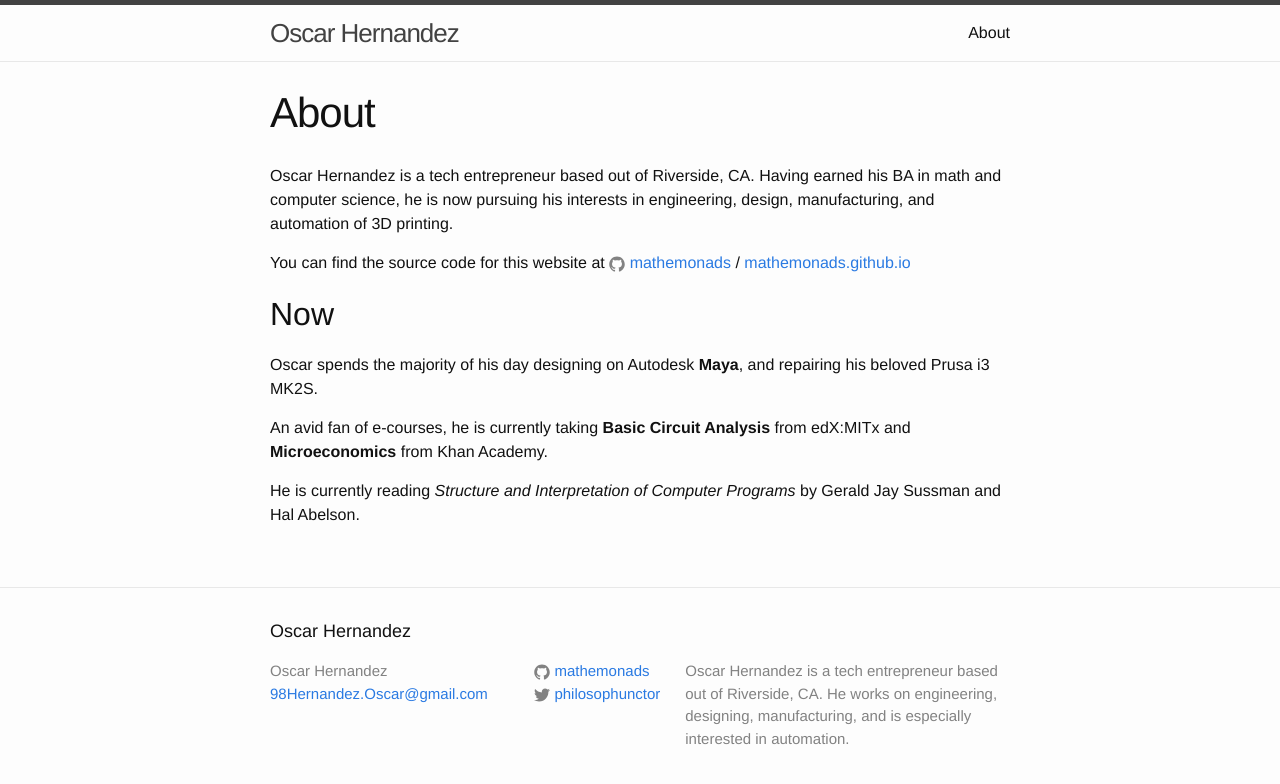
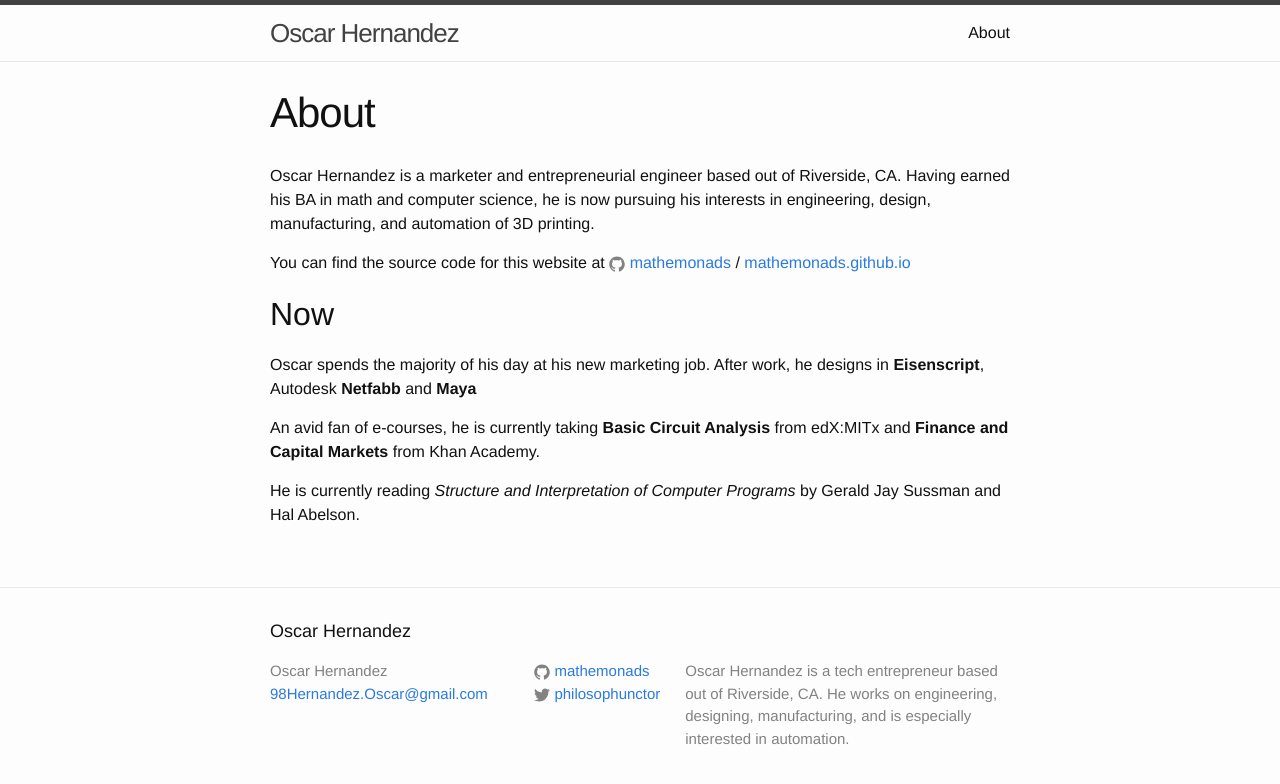
Before and after one commit to mathemonads/mathemonads.github.io, a Jekyll site: the page built from about.md, in a window 1280 px wide. Shown: the top 784 px of the page. Built offline with Jekyll 4.4.1, drawn with Linux system fonts in a browser that asks for light colours.

Commit message:
completed microeconomics

```diff
--- a/about.md
+++ b/about.md
@@ -5,14 +5,15 @@ permalink: /about/
 ---
 
 
-Oscar Hernandez is a tech entrepreneur based out of Riverside, CA. Having earned his BA in math and computer science, he is now pursuing his interests in engineering, design, manufacturing, and automation of 3D printing.
+Oscar Hernandez is a marketer and entrepreneurial engineer based out of Riverside, CA. Having earned his BA in math and computer science, he is now pursuing his interests in engineering, design, manufacturing, and automation of 3D printing.
 
 You can find the source code for this website at {% include icon-github.html username="mathemonads" %} / [mathemonads.github.io](https://github.com/mathemonads/mathemonads.github.io)
 
 ## Now
 
-Oscar spends the majority of his day designing on Autodesk **Maya**, and repairing his beloved Prusa i3 MK2S.
+Oscar spends the majority of his day at his new marketing job.
+After work, he designs in **Eisenscript**, Autodesk **Netfabb** and **Maya**
 
-An avid fan of e-courses, he is currently taking **Basic Circuit Analysis** from edX:MITx and **Microeconomics** from Khan Academy.
+An avid fan of e-courses, he is currently taking **Basic Circuit Analysis** from edX:MITx and **Finance and Capital Markets** from Khan Academy.
 
 He is currently reading *Structure and Interpretation of Computer Programs* by Gerald Jay Sussman and Hal Abelson.
```
